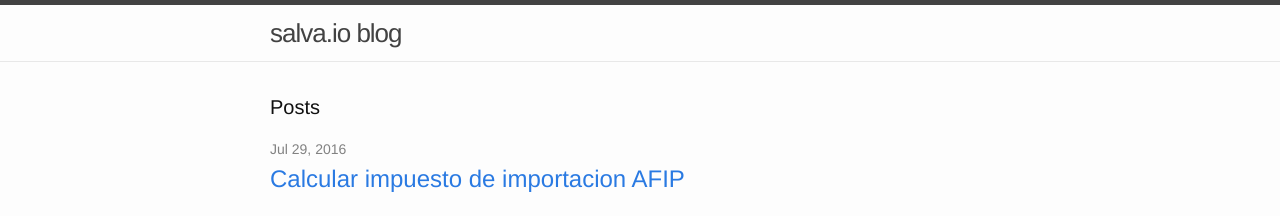
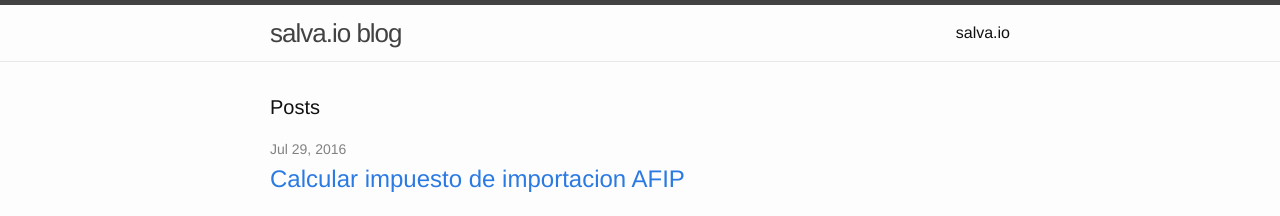
Before and after one commit to salvagit/blog, a Jekyll site: the page built from index.html, in a window 1280 px wide. Shown: the top 216 px of the page. Built offline with Jekyll 4.4.1, drawn with Linux system fonts in a browser that asks for light colours.

Commit message:
Updated header.html

```diff
--- a/_includes/header.html
+++ b/_includes/header.html
@@ -19,6 +19,7 @@
           <a class="page-link" href="{{ my_page.url | prepend: site.baseurl }}">{{ my_page.title }}</a>
           {% endif %}
         {% endfor %}
+		<a class="page-link" href="http://salva.io/">salva.io</a>
       </div>
     </nav>
 
```
